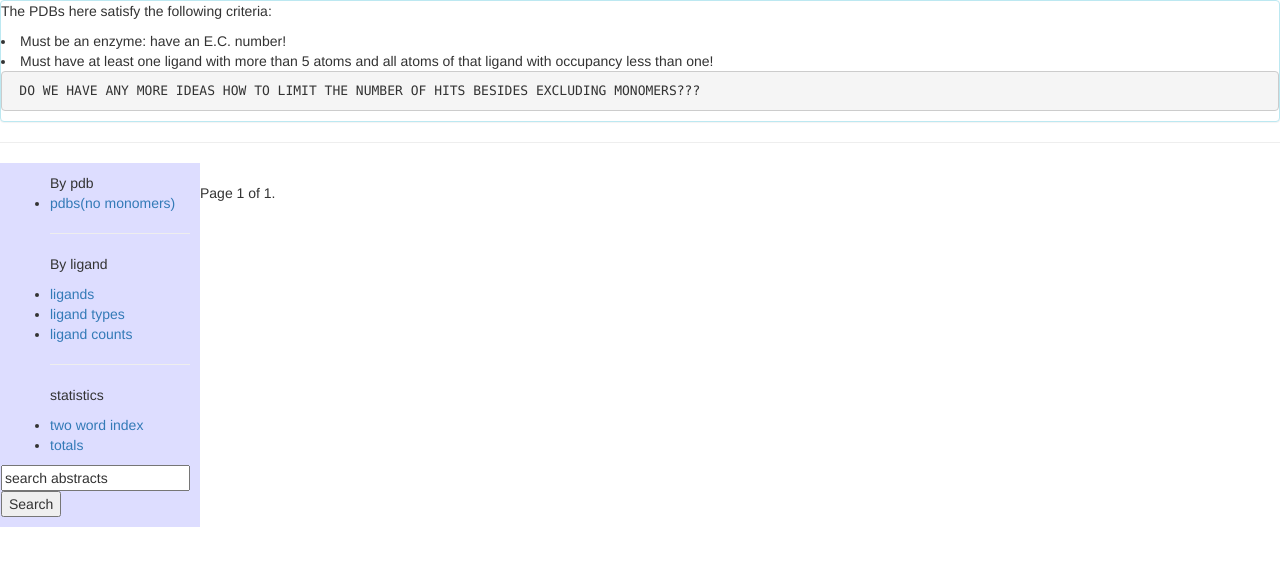
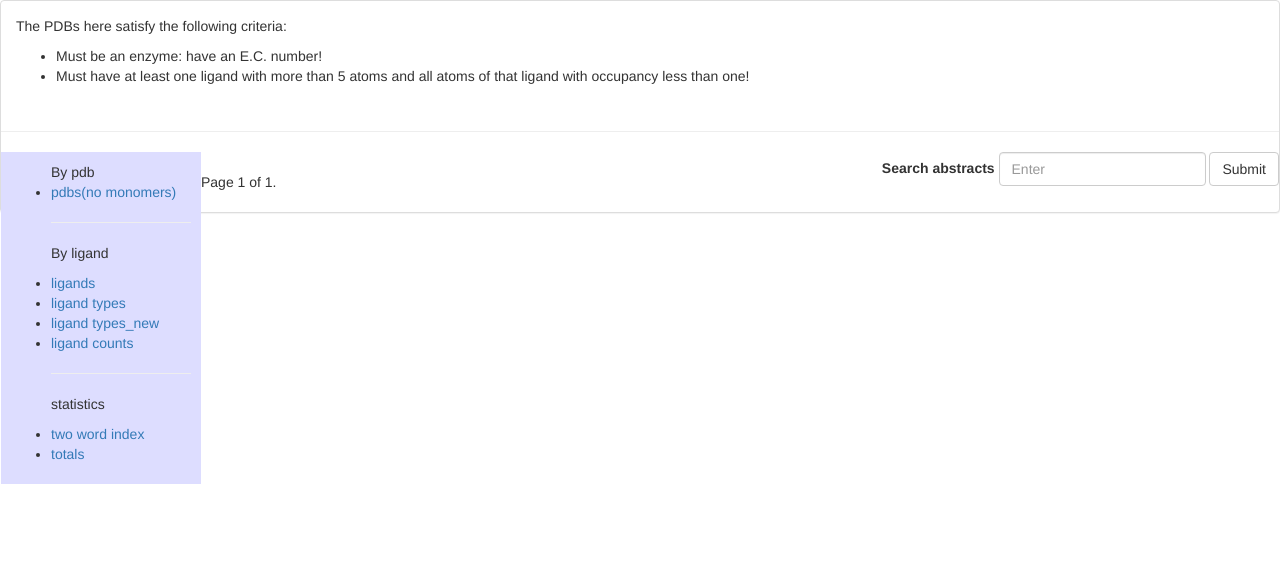
Before and after one commit to zoranstefanic/pdbligands, a Django app: page /occupancy/pdbs/ in a window 1280 px wide. Shown: the top 566 px of the page. Run offline with Django 3.2, Linux system fonts and the light colour scheme; data that the repository does not hold is empty; some libraries are stand-ins or nearby versions.

Commit message:
Some cosmetic changes

```diff
--- a/occupancy/models.py
+++ b/occupancy/models.py
@@ -78,7 +78,6 @@ class PDBstructure(models.Model):
 		except:
 			print 'no %s in %s' %(key,self.code)
 
-
 	def get_oligomeric_state(self):
 		state = self.get_info_from_mmcif('_pdbx_struct_assembly.oligomeric_details')
 		if type(state) == type([]):
@@ -87,7 +86,6 @@ class PDBstructure(models.Model):
 			self.oligomer = state
 		self.save()
 		print 'Saved %s as %s' %(self, self.oligomer)
-
 
 	def img_url(self):
 		return 'http://www.rcsb.org/pdb/images/%s_bio_r_250.jpg' %self.code
--- a/occupancy/urls.py
+++ b/occupancy/urls.py
@@ -4,13 +4,14 @@ from occupancy.views import *
 urlpatterns = patterns("occupancy.views",
     url(r"^search/$", 'search', name="search"),
     url(r"^totals/$", 'totals', name="totals"),
-    url(r"^ligand_types/$", 'ligand_types', name="ligand_types"),
     url(r"^2index/$", 'two_word_index', name="two_word_index"),
     url(r"^interesting/(?P<limit>\d\.\d+)?$", 'interesting', name="interesting"),
     url(r"^pdbs/$", PDBstructureList.as_view(), name="pdb_list"),
+    url(r"^pdbs/(?P<pk>\d+)/$", PDBstructureDetail.as_view(), name="pdbstructure_detail"),
     url(r"^ligands/$", LigandList.as_view(), name="ligand_list"),
     url(r"^ligand_pdbs/(\w+)$", "ligand_pdbs", name="ligand_pdbs"),
-    url(r"^pdbs/(?P<pk>\d+)/$", PDBstructureDetail.as_view(), name="pdbstructure_detail"),
+    url(r"^ligand_types/$", 'ligand_types', name="ligand_types"),
+    url(r"^ligand_types_new/$", 'ligand_types_new', name="ligand_types_new"),
     url(r"^ligands/(?P<pk>\d+)/$", LigandDetail.as_view(), name="ligand_detail"),
     url(r"^ligand_counts/$", 'ligand_counts', name="ligand_counts"),
 )
--- a/occupancy/views.py
+++ b/occupancy/views.py
@@ -3,7 +3,7 @@ from django.template import RequestContext
 from django.core.paginator import Paginator, PageNotAnInteger, EmptyPage
 from django.views.generic import ListView, DetailView
 from django.views.decorators.cache import cache_page
-from occupancy.models import PDBstructure, Ligand
+from occupancy.models import PDBstructure, Ligand, Ligand_type
 from occupancy.forms import SearchForm
 import itertools
 
@@ -66,6 +66,11 @@ def ligand_types(request):
         d[t] = [i for i in v]
     return render(request,'occupancy/ligand_types.html',{'types':d})
 
+def ligand_types_new(request):
+    ligtypes = Ligand_type.objects.annotate(pdb_num=Count('in_pdbs')).order_by('-pdb_num')
+    return render(request,'occupancy/ligand_types_new.html',{'ligtypes':ligtypes})
+
+
 def ligand_counts(request):
     types = set([c[0] for c in Ligand.objects.values_list('code')])
     l = []
--- a/templates/base.html
+++ b/templates/base.html
@@ -5,23 +5,24 @@
 	<title>PDBLIGANDS</title>
 <link rel="stylesheet" href="//netdna.bootstrapcdn.com/bootstrap/3.1.1/css/bootstrap.min.css">
 <style>
-.pdb {height:300px;clear:both; border: 1px solid red;overflow:hidden;}
+.pdb {clear:both; border: 1px solid red;overflow:hidden;}
 .navigation {float:left;width:200px;background-color:#ddf;padding:10px;}
 .content {float:left;width:80%;margin:10px;}
-.search_form {float:right;}
 .abstract { width:60%;float:left; background-color:#df3; padding:10px;}
 table.ligands { width:15%;margin:5px;}
-table.ligand-table {width:80%; margin:auto; border-top:2px solid grey;border-bottom:2px solid grey;}
-table.ligands tr {color:grey;}
+table.ligand-table {width:80%; margin:auto;}
 img.pdb_image { float:left;}
 </style>
 </head>
 <body>
-<div class="panel panel-info">
+<div class="panel panel-default">
+<div class="panel-body">
 <p> The PDBs here satisfy the following criteria:<br>
+<ul>
 <li> Must be an enzyme: have an E.C. number!
 <li> Must have at least one ligand with more than 5 atoms and all atoms of that ligand with occupancy less than one!
-<pre> DO WE HAVE ANY MORE IDEAS HOW TO LIMIT THE NUMBER OF HITS BESIDES EXCLUDING MONOMERS??? </pre></div>
+</ul>
+</div>
 <hr>
 {% block "navigation"%}
 	<div class="navigation">
@@ -31,21 +32,24 @@ img.pdb_image { float:left;}
 	<p>By ligand</p>
 	<li><a href='{% url "ligand_list"%}'>ligands</a></li>
 	<li><a href="/occupancy/ligand_types/">ligand types</a></li>
+	<li><a href="/occupancy/ligand_types_new/">ligand types_new</a></li>
 	<li><a href="/occupancy/ligand_counts/">ligand counts</a></li>
 	<hr>
 	<p>statistics</p>
 	<li><a href="/occupancy/2index/">two word index</a></li>
 	<li><a href="/occupancy/totals/">totals</a></li>
 	</ul>
-	<div class="search_form">
-		<form action="/occupancy/search/" method="get">
-			<input type="text" name="q" value="search abstracts">
-			<input type="submit" value="Search">
-		</form></div>
-	</form>
 	</div>
 {% endblock %}
-
+	<div class="form-inline pull-right">
+		<form action="/occupancy/search/" method="get">
+		  <div class="form-group">
+			<label for="Search">Search abstracts</label>
+			<input type="text" class="form-control" name="q" id="Search" placeholder="Enter">
+		  </div>
+			<button type="submit" class="btn btn-default">Submit</button>
+		</form>
+	</div>
 <div class="pagination">
     <span class="step-links">
         {% if page_obj.has_previous %}
--- a/templates/occupancy/pdbstructure_list.html
+++ b/templates/occupancy/pdbstructure_list.html
@@ -8,7 +8,7 @@
 				<p> <a href="{% url 'pdbstructure_detail' pdb.pk%}">{{ pdb.code }}</a></p>
 				<a href="{{pdb.doi}}">referenca</a>
 				<div class="abstract">{{ pdb.abstract }}</div>
-					<table class="table table-striped ligands">
+					<table class="table table-striped ligands pull-right">
 						{% for lig in pdb.ligands.all %}
 							<tr>
 								<td><a href="/occupancy/ligand_pdbs/{{lig.code}}">{{ lig }}</a></td>
```
Also changed, not shown: templates/occupancy/ligand_types_new.html (added, +13 -0 lines), templates/occupancy/search.html (+9 -5 lines).
